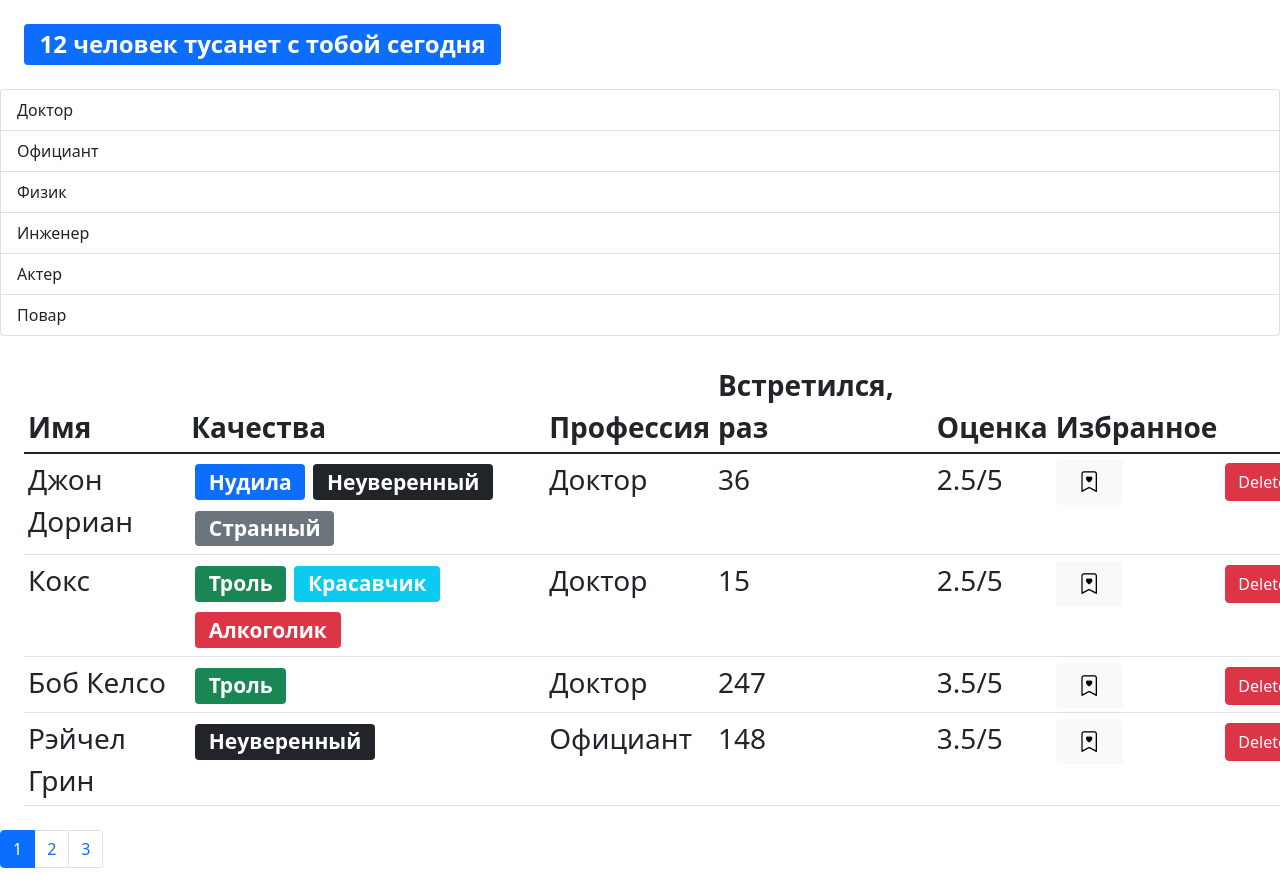
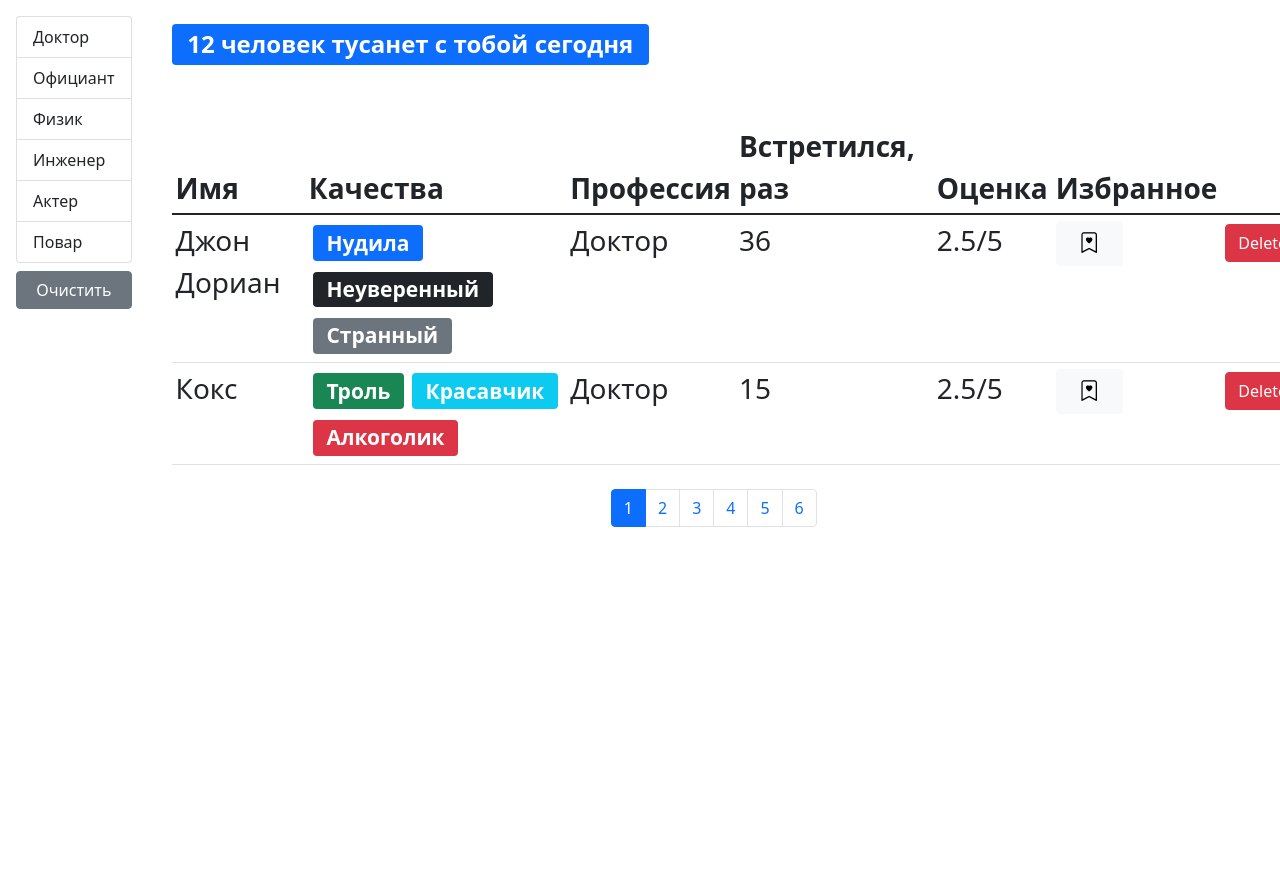
Before and after one commit to Pavel-Kn/fast-company, a React (Create React App) app: page / in a window 1280 px wide. Shown: the top 884 px of the page. After the commit the page ends 800 px from the top, so only its background shows below. Built offline with nearby package versions, Linux system fonts and the light colour scheme.

Commit message:
complete class work

```diff
--- a/src/app/App.js
+++ b/src/app/App.js
@@ -1,6 +1,5 @@
 import React, { useState } from "react";
 import UsersList from "./components/usersList";
-import SearchStatus from "./components/searchStatus";
 import api from "../api";
 
 function App() {
@@ -21,7 +20,6 @@
 
     return (
         <div>
-            <SearchStatus allUsersCount={users.length} />
             <UsersList
                 users={users}
                 onDelete={handleDelete}
--- a/src/app/components/searchStatus.jsx
+++ b/src/app/components/searchStatus.jsx
@@ -20,15 +20,19 @@
 
     if (allUsersCount === 0) {
         return (
+            <h2>
                 <span className="badge bg-danger fs-4 m-4">
                     Никто с тобой сегодня не тусанет =({" "}
                 </span>
+            </h2>
         );
     } else {
         return (
+            <h2>
                 <span className="badge bg-primary fs-4 m-4">
                     {counter} человек{endingOfTheWord} тусанет с тобой сегодня
                 </span>
+            </h2>
         );
     }
 };
--- a/src/app/components/usersList.jsx
+++ b/src/app/components/usersList.jsx
@@ -5,17 +5,21 @@
 import PropTypes from "prop-types";
 import GroupList from "./groupList";
 import api from "../../api";
+import SearchStatus from "./searchStatus";
 
 const UsersList = ({ users: allUsers, onDelete, onToggle }) => {
     const [currentPage, setCurrentPage] = useState(1);
     const [professions, setProfession] = useState();
     const [selectedProf, setSelectedProf] = useState();
-    const count = allUsers.length;
-    const pageSize = 4;
+    const pageSize = 2;
 
     useEffect(() => {
         api.professions.fetchAll().then((data) => setProfession(data));
     }, []);
+
+    useEffect(() => {
+        setCurrentPage(1);
+    }, [selectedProf]);
 
     const handleProfessionSelect = (item) => {
         setSelectedProf(item);
@@ -28,7 +32,11 @@
     const filteredUsers = selectedProf
         ? allUsers.filter((user) => user.profession === selectedProf)
         : allUsers;
+    const count = filteredUsers.length;
     const userCrop = paginate(filteredUsers, currentPage, pageSize);
+    const clearFilter = () => {
+        setSelectedProf();
+    };
 
     const listOfUsers = userCrop.map((elem) => {
         return (
@@ -43,15 +51,24 @@
 
     const renderTable = () => {
         return (
-            <>
+            <div className="d-flex">
                 {professions && (
+                    <div className="d-flex flex-column flex-shrink-0 p-3">
                         <GroupList
                             selectedItem={selectedProf}
                             items={professions}
                             onItemSelect={handleProfessionSelect}
                         />
+                        <button
+                            className="btn btn-secondary mt-2"
+                            onClick={clearFilter}
+                        >
+                            Очистить
+                        </button>
+                    </div>
                 )}
-
+                <div className="d-flex flex-column">
+                    <SearchStatus allUsersCount={count} />
                     <table className="table table-sm fs-3 m-4">
                         <thead>
                             <tr>
@@ -66,13 +83,16 @@
                         </thead>
                         <tbody>{listOfUsers}</tbody>
                     </table>
+                    <div className="d-flex justify-content-center">
                         <Pagination
                             itemsCount={count}
                             pageSize={pageSize}
                             currentPage={currentPage}
                             onPageChange={handlePageChange}
                         />
-            </>
+                    </div>
+                </div>
+            </div>
         );
     };
 
```
Lines whose indentation alone changed are shown as unchanged.
